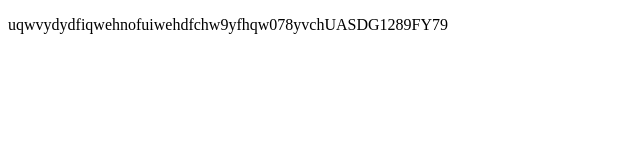
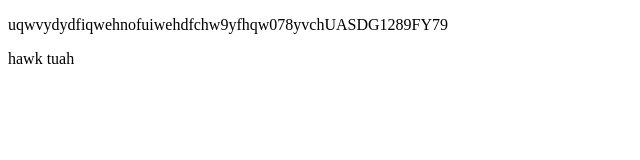
Before and after one commit to RonMrasori/skibidi, a plain HTML site: page index.html in a window 1280 px wide. Shown: the full height of the page, 0-640 px from the left. Drawn offline with Linux system fonts and the light colour scheme.

Commit message:
Update index.html
wiehvbuhdsabcawilehfuio

```diff
--- a/index.html
+++ b/index.html
@@ -7,5 +7,6 @@
 </head>
 <body>
     <p>uqwvydydfiqwehnofuiwehdfchw9yfhqw078yvchUASDG1289FY79</p>
+    <p>hawk tuah</p>
 </body>
 </html>
```
